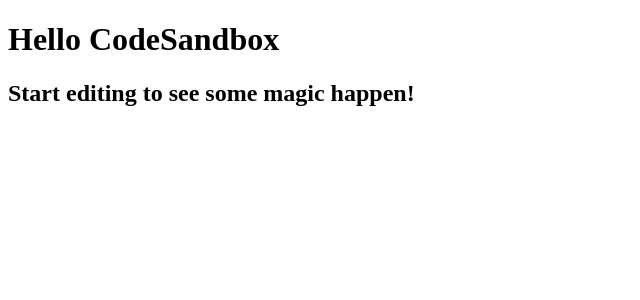
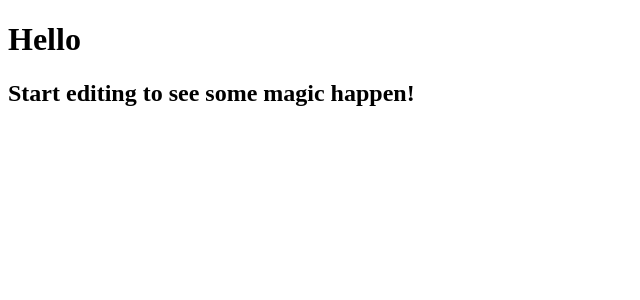
Before and after one commit to bipinlongjam/React-More-Basics-In-Class---React-Component-on-DOM-Node---y3kd5s2rq15q, a React app: page / in a window 1280 px wide. Shown: the top 300 px of the page, without its empty margins (0-640 px from the left). Built offline with nearby package versions, Linux system fonts and the light colour scheme.

Commit message:
Update App.js

```diff
--- a/src/components/App.js
+++ b/src/components/App.js
@@ -2,7 +2,7 @@
 function App() {
   return (
     <div>
-      <h1>Hello CodeSandbox</h1>
+      <h1>Hello</h1>
       <h2>Start editing to see some magic happen!</h2>
     </div>
   );
```
